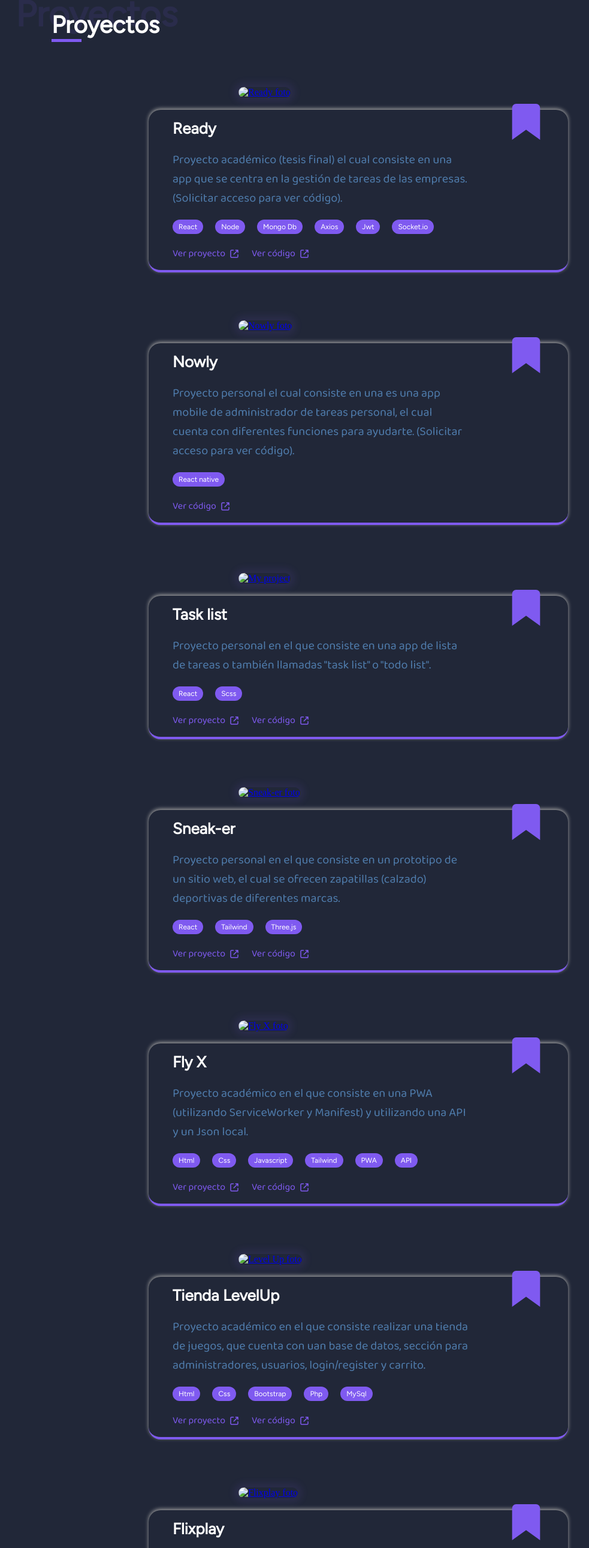
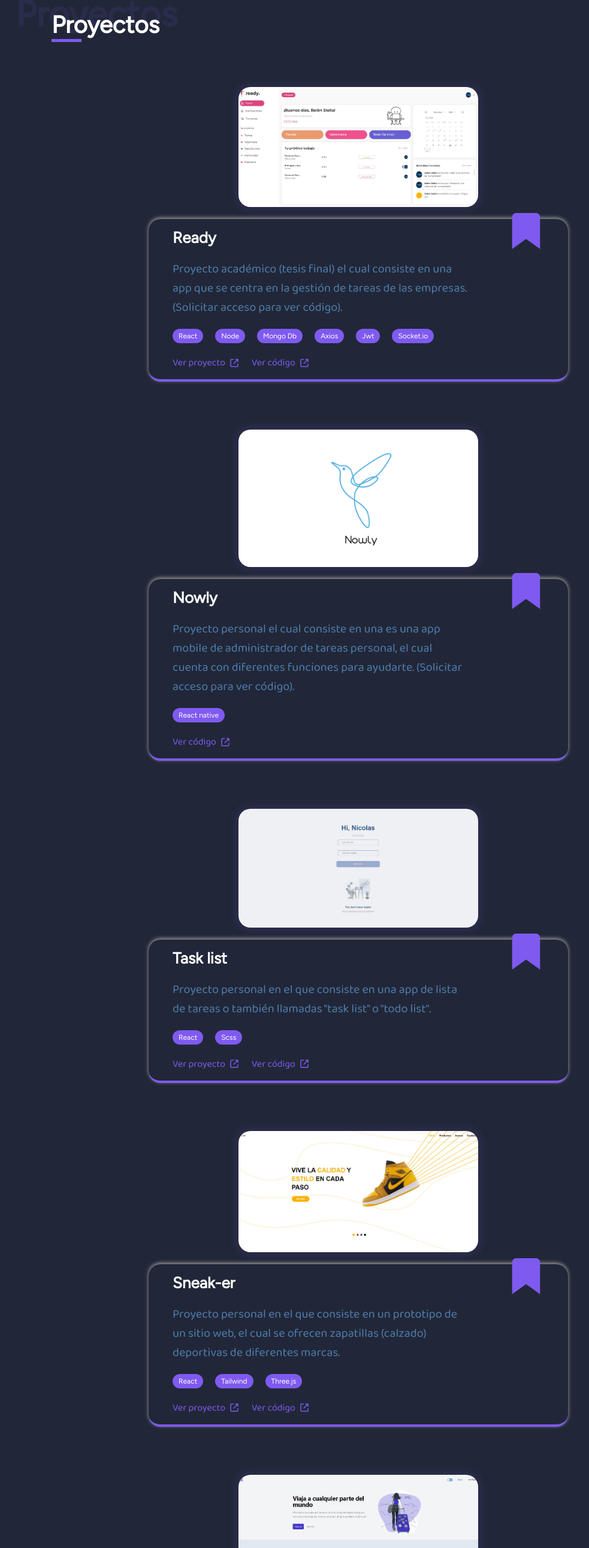
Before and after one commit to nicolasAguero99/antiguo-nicolas-aguero-porfolio, a plain HTML site: page index.html in a window 1280 px wide. Shown: the part 2220-4800 px from the top of the page at 60% size, without its empty margins (42-1025 px from the left). Drawn offline with nearby package versions, Linux system fonts and the light colour scheme; the site is published under a folder, as on GitHub Pages, so addresses that start at the root find nothing; animation ran at ten frames a second.

Commit message:
Portfolio

```diff
--- a/index.html
+++ b/index.html
@@ -149,7 +149,7 @@
             class="hvr-skew" target="_blank" href="https://davinci.edu.ar/carreras/desarrollo-web-y-mobile">Escuela Da
             Vinci</a></strong>".
       </p>
-      <a href='/docs/Curriculum_Nicolas_Aguero.pdf' target='_blank'>
+      <a href='./docs/Curriculum_Nicolas_Aguero.pdf' target='_blank'>
         <svg width="21" height="26" viewBox="0 0 21 26" fill="none" xmlns="http://www.w3.org/2000/svg">
           <path
             d="M8.41078 14.6507C8.37216 14.7523 8.32144 14.84 8.25861 14.9132C8.19636 14.9877 8.12028 15.0454 8.03037 15.0869C7.94045 15.1285 7.83036 15.1487 7.70183 15.1487C7.52142 15.1487 7.37213 15.1094 7.25224 15.0315C7.13236 14.9525 7.03668 14.8492 6.9652 14.7194C6.89373 14.5907 6.84186 14.4441 6.80958 14.2831C6.77673 14.1221 6.76116 13.9577 6.76116 13.7915C6.76116 13.6247 6.77673 13.4614 6.80958 13.2992C6.84186 13.1371 6.89373 12.9917 6.9652 12.863C7.03668 12.7332 7.13236 12.6299 7.25224 12.5508C7.37213 12.4718 7.52199 12.4337 7.70183 12.4337C7.85803 12.4337 7.98656 12.4631 8.0857 12.5225C8.18484 12.5831 8.26438 12.6524 8.32432 12.7309C8.38427 12.8099 8.42577 12.8884 8.44882 12.9698C8.47188 13.05 8.48802 13.114 8.49724 13.1602H9.9774C9.91284 12.537 9.69497 12.0557 9.3232 11.7164C8.95201 11.3771 8.42519 11.2046 7.74333 11.2C7.36061 11.2 7.01535 11.2617 6.70929 11.3869C6.40265 11.511 6.13982 11.687 5.92079 11.9132C5.70177 12.1394 5.53346 12.4112 5.41588 12.7303C5.2983 13.0482 5.23893 13.4025 5.23893 13.7897C5.23893 14.1539 5.29484 14.4955 5.40493 14.8111C5.5156 15.1279 5.67871 15.4003 5.89313 15.6317C6.10754 15.8631 6.36865 16.0454 6.67759 16.1793C6.98653 16.312 7.34158 16.3801 7.74333 16.3801C8.10299 16.3801 8.42346 16.3195 8.70474 16.2001C8.98544 16.0795 9.22176 15.9219 9.41311 15.7257C9.60448 15.5295 9.74972 15.3085 9.84886 15.0644C9.948 14.8209 9.99815 14.5728 9.99815 14.3241H8.50358C8.4811 14.4395 8.45055 14.5497 8.41078 14.6507Z"
@@ -348,7 +348,7 @@
     <div id="container-projects" class="entryTopObserver">
       <div>
         <a href="https://ready-app-gamma.vercel.app/" target="_blank">
-          <img src="/images/images/Ready.jpg"
+          <img src="./images/images/Ready.jpg"
             alt="Ready foto" title="Ver proyecto" loading='lazy'>
           </a>
         <div class="info-project">
@@ -376,7 +376,7 @@
         </div>
       </div>
       <div>
-        <a href="#" target="_blank"><img src="/images/images/Nowly.jpg"
+        <a href="#" target="_blank"><img src="./images/images/Nowly.jpg"
             alt="Nowly foto" title="Ver proyecto" loading='lazy'></a>
         <div class="info-project">
           <h3>Nowly</h3>
@@ -398,7 +398,7 @@
         </div>
       </div>
       <div>
-        <a href="https://task-list-project-chi.vercel.app/" target="_blank"><img src="/images/images/TaskList.jpg"
+        <a href="https://task-list-project-chi.vercel.app/" target="_blank"><img src="./images/images/TaskList.jpg"
             alt="My project" title="Ver proyecto" loading='lazy'></a>
         <div class="info-project">
           <h3>Task list</h3>
@@ -421,7 +421,7 @@
         </div>
       </div>
       <div>
-        <a href="https://sneak-er.vercel.app/" target="_blank"><img src="/images/images/SneakEr.jpg"
+        <a href="https://sneak-er.vercel.app/" target="_blank"><img src="./images/images/SneakEr.jpg"
             alt="Sneak-er foto" title="Ver proyecto" loading='lazy'></a>
         <div class="info-project">
           <h3>Sneak-er</h3>
@@ -445,7 +445,7 @@
         </div>
       </div>
       <div>
-        <a href="https://nicolasaguero99.github.io/FlyX-project/" target="_blank"><img src="/images/images/FlyX.jpg"
+        <a href="https://nicolasaguero99.github.io/FlyX-project/" target="_blank"><img src="./images/images/FlyX.jpg"
             alt="Fly X foto" title="Ver proyecto" loading='lazy'></a>
         <div class="info-project">
           <h3>Fly X</h3>
@@ -472,7 +472,7 @@
         </div>
       </div>
       <div>
-        <a href="http://level-up.rf.gd/" target="_blank"><img src="/images/images/LevelUp.jpg"
+        <a href="http://level-up.rf.gd/" target="_blank"><img src="./images/images/LevelUp.jpg"
             alt="Level Up foto" title="Ver proyecto" loading='lazy'></a>
         <div class="info-project">
           <h3>Tienda LevelUp</h3>
@@ -498,7 +498,7 @@
         </div>
       </div>
       <div>
-        <a href="https://nicolasaguero99.github.io/Flixplay-project/" target="_blank"><img src="/images/images/Flixplay.jpg"
+        <a href="https://nicolasaguero99.github.io/Flixplay-project/" target="_blank"><img src="./images/images/Flixplay.jpg"
             alt="Flixplay foto" title="Ver proyecto" loading='lazy'></a>
         <div class="info-project">
           <h3>Flixplay</h3>
@@ -521,7 +521,7 @@
         </div>
       </div>
       <div>
-        <a href="https://nicolasaguero99.github.io/TodoApp-project/" target="_blank"><img src="/images/images/TodoApp.jpg"
+        <a href="https://nicolasaguero99.github.io/TodoApp-project/" target="_blank"><img src="./images/images/TodoApp.jpg"
             alt="TodoApp foto" title="Ver proyecto" loading='lazy'></a>
         <div class="info-project">
           <h3>To Do App</h3>
@@ -543,7 +543,7 @@
         </div>
       </div>
       <div>
-        <a href="https://nicolasaguero99.github.io/Flixplay-project/" target="_blank"><img src="/images/images/Urban-Hell.jpg"
+        <a href="https://nicolasaguero99.github.io/Flixplay-project/" target="_blank"><img src="./images/images/Urban-Hell.jpg"
             alt="Flixplay foto" title="Ver proyecto" loading='lazy'></a>
         <div class="info-project">
           <h3>Urban Hell</h3>
```
